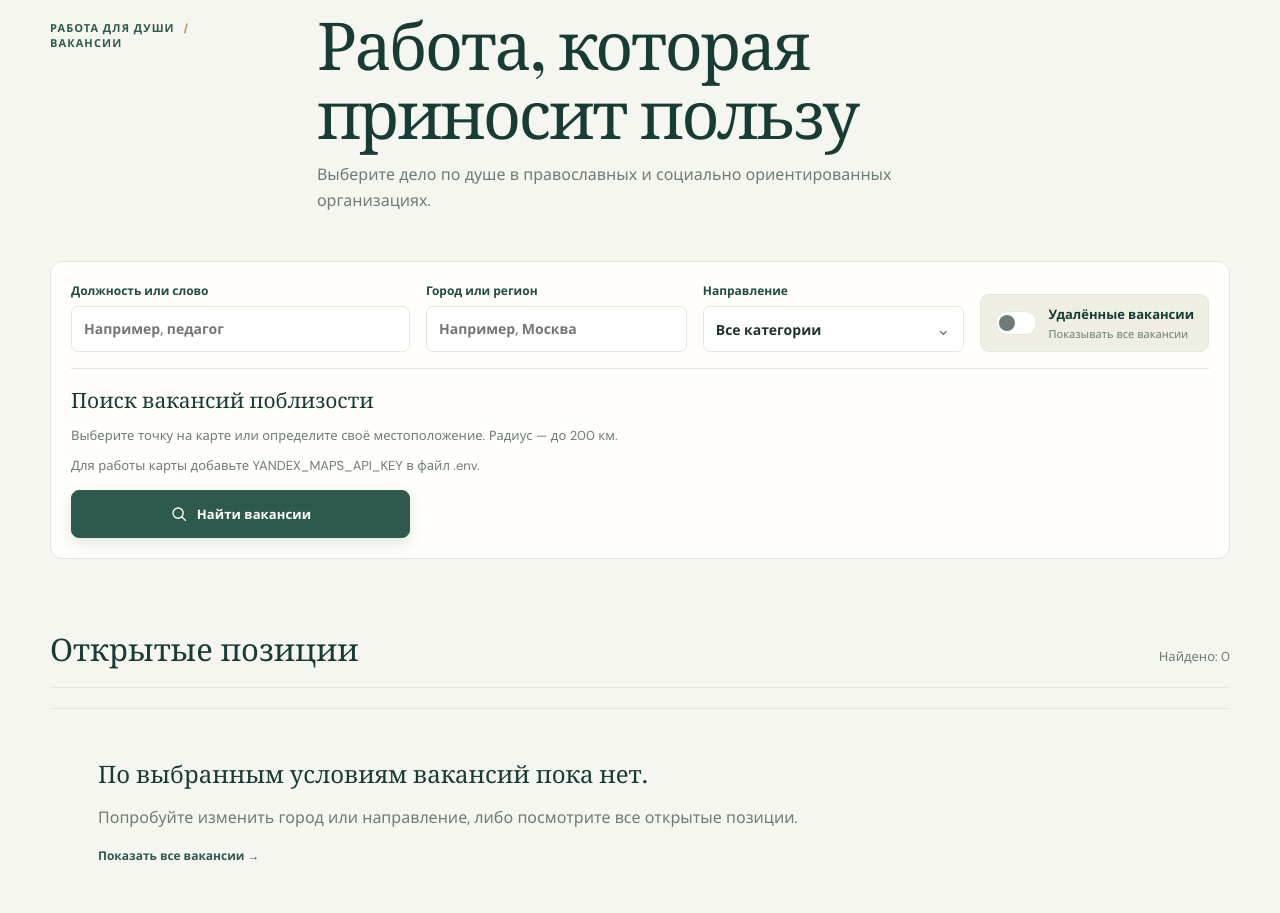
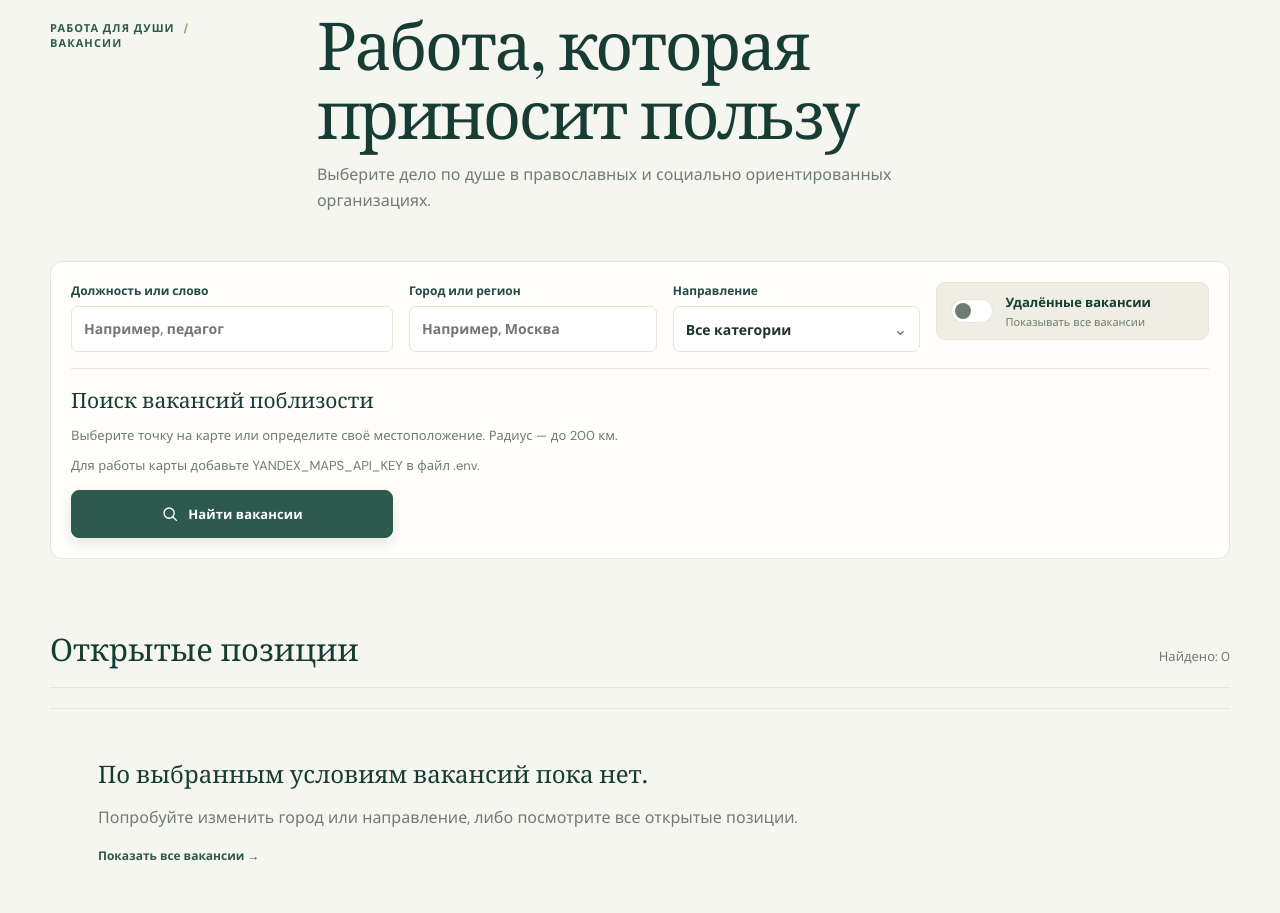
Before and after one commit to asteerik/first-project, a Django app: page /vacancies/ in a window 1280 px wide. Shown: the part 143-1056 px from the top of the page. Run offline with Django 5.2, Linux system fonts and the light colour scheme; data comes from the database, SQL or seed files in the repository; data that the repository does not hold is empty.

Commit message:
Fix remote filter layout shift
Co-authored-by: Copilot <223556219+Copilot@users.noreply.github.com>

```diff
--- a/static/css/pages.css
+++ b/static/css/pages.css
@@ -741,8 +741,8 @@
 
 .catalog-filters {
     display: grid;
-    grid-template-columns: minmax(0, 1.3fr) minmax(0, 1fr) minmax(0, 1fr) auto;
-    align-items: end;
+    grid-template-columns: minmax(0, 1.3fr) minmax(0, 1fr) minmax(0, 1fr) minmax(220px, 1.1fr);
+    align-items: start;
     gap: 16px;
     padding: 20px;
     border: 1px solid var(--line);
@@ -803,7 +803,7 @@
     display: flex;
     align-items: center;
     gap: 12px;
-    min-width: 220px;
+    min-width: 0;
     min-height: 58px;
     padding: 10px 14px;
     border: 1px solid var(--line);
@@ -874,6 +874,7 @@
 
 .catalog-remote-filter__copy {
     display: grid;
+    min-width: 0;
     gap: 3px;
 }
 
```
